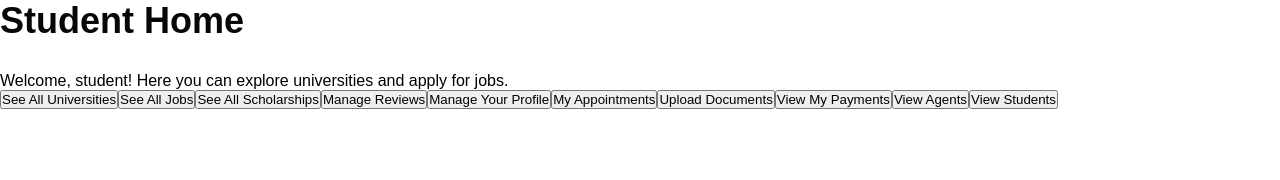
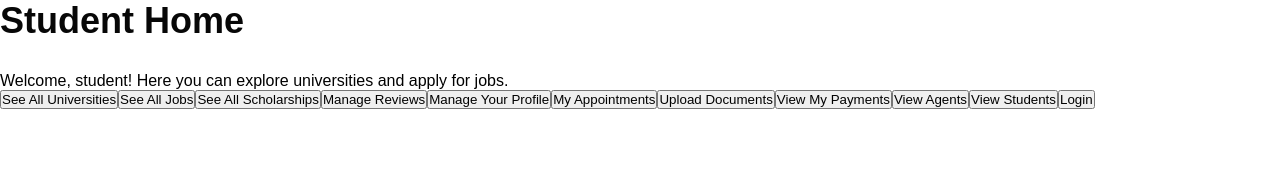
Before and after one commit to IT22099822/future_path, a React (Create React App) app in the folder frontend/: page /student-home in a window 1280 px wide. Shown: the top 180 px of the page. Built offline with nearby package versions, Linux system fonts and the light colour scheme.

Commit message:
Added login to  student home

```diff
--- a/frontend/src/components/StudentHomePage.js
+++ b/frontend/src/components/StudentHomePage.js
@@ -19,6 +19,7 @@ function StudentHomePage() {
       <button onClick={() => navigate('/payments')}>View My Payments</button>
       <button onClick={() => navigate('/agents')}>View Agents</button>
       <button onClick={() => navigate('/students')}>View Students</button>
+      <button onClick={() => navigate('/login')}>Login</button>
     </div>
   );
 }
```
Also changed, not shown: 1 other file (tests, documents, lock files or other folders).
